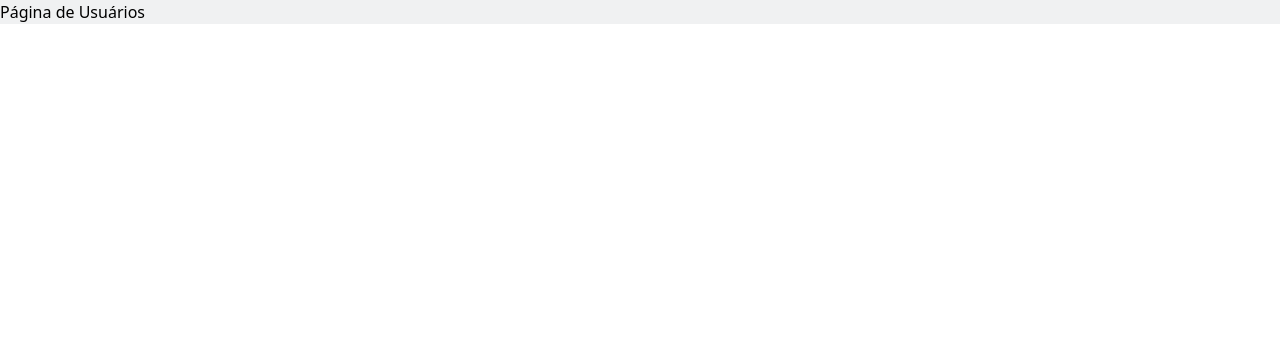
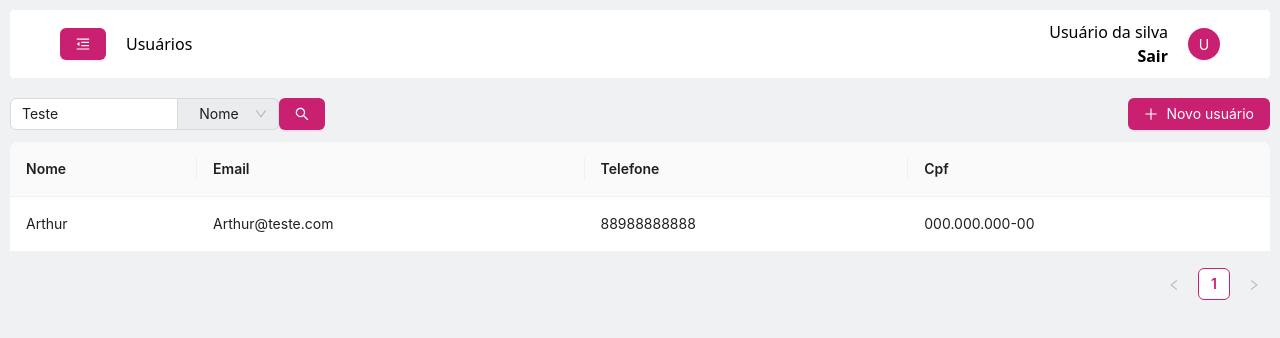
Before and after one commit to Linsarthur/dripStore-front, a React (Vite) app: page /usuarios in a window 1280 px wide. Shown: the top 338 px of the page. Built offline with nearby package versions, Linux system fonts and the light colour scheme.

Commit message:
terminado tabela e feito layout

```diff
--- /dev/null
+++ b/src/Layout/PageLayout.jsx
@@ -0,0 +1,13 @@
+import { Outlet } from "react-router";
+import Navbar from "../components/Navbar";
+
+const PageLayout = () => {
+  return (
+    <>
+      <Navbar />
+      <Outlet />
+    </>
+  );
+};
+
+export default PageLayout;
--- a/src/components/Navbar.jsx
+++ b/src/components/Navbar.jsx
@@ -19,9 +19,13 @@ const Navbar = () => {
                 Sair
               </a>
             </div>
-            <p className="pt-[3px] w-[30px] h-[30px] bg-[#c92871] text-white rounded-2xl text-center">
+            <Button
+              type="primary"
+              className="w-[30px]"
+              shape="circle"
+            >
               U
-            </p>
+            </Button>
           </div>
         </div>
       </div>
--- a/src/pages/Dashboard.jsx
+++ b/src/pages/Dashboard.jsx
@@ -1,11 +1,12 @@
-import Navbar from "../components/Navbar";
-import Tables from "../components/Tables";
+import Produtos from "./Produtos";
+import Usuarios from "./Usuarios";
 
 const Dashboard = () => {
   return (
     <div className="bg-gray-500/10">
-      <Navbar />
-      <Tables />
+
+      <Produtos />
+      <Usuarios />
     </div>
   );
 };
--- a/src/pages/Produtos.jsx
+++ b/src/pages/Produtos.jsx
@@ -1,7 +1,9 @@
+import Tables from "../components/Tables";
+
 const Produtos = () => {
   return (
     <>
-      <h1>Página de produtos</h1>
+      <Tables />
     </>
   );
 };
--- a/src/pages/Usuarios.jsx
+++ b/src/pages/Usuarios.jsx
@@ -1,7 +1,9 @@
+import Tables from "../components/Tables";
+
 const Usuarios = () => {
   return (
     <>
-      <h1>Página de Usuários</h1>
+       <Tables />
     </>
   );
 };
--- a/src/routes/Paths.jsx
+++ b/src/routes/Paths.jsx
@@ -1,4 +1,5 @@
 import { BrowserRouter, Route, Routes } from "react-router";
+import PageLayout from "../Layout/PageLayout";
 import Dashboard from "../pages/Dashboard";
 import Home from "../pages/Home";
 import Produtos from "../pages/Produtos";
@@ -9,10 +10,12 @@ const Paths = () => {
     <>
       <BrowserRouter>
         <Routes>
-          <Route path="/" element={<Home />} />
-          <Route path="/dashboard" element={<Dashboard />} />
-          <Route path="/produtos" element={<Produtos />} />
-          <Route path="/usuarios" element={<Usuarios />} />
+          <Route path="/" element={<PageLayout />}>
+            <Route index element={<Home />} />
+            <Route path="/dashboard" element={<Dashboard />} />
+            <Route path="produtos" element={<Produtos />} />
+            <Route path="/usuarios" element={<Usuarios />} />
+          </Route>
         </Routes>
       </BrowserRouter>
     </>
```
Also changed, not shown: src/pages/Home.jsx (+2 -10 lines).
